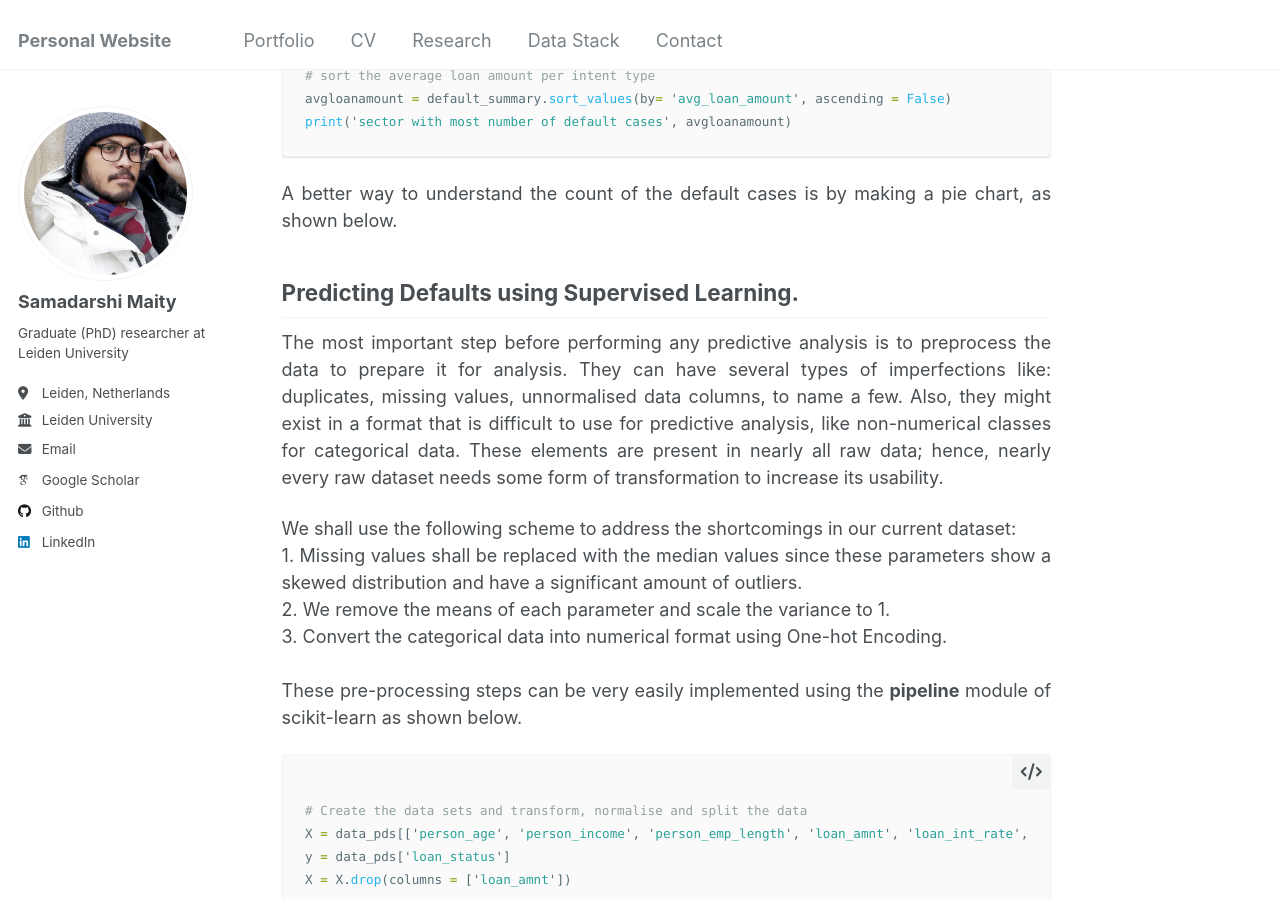
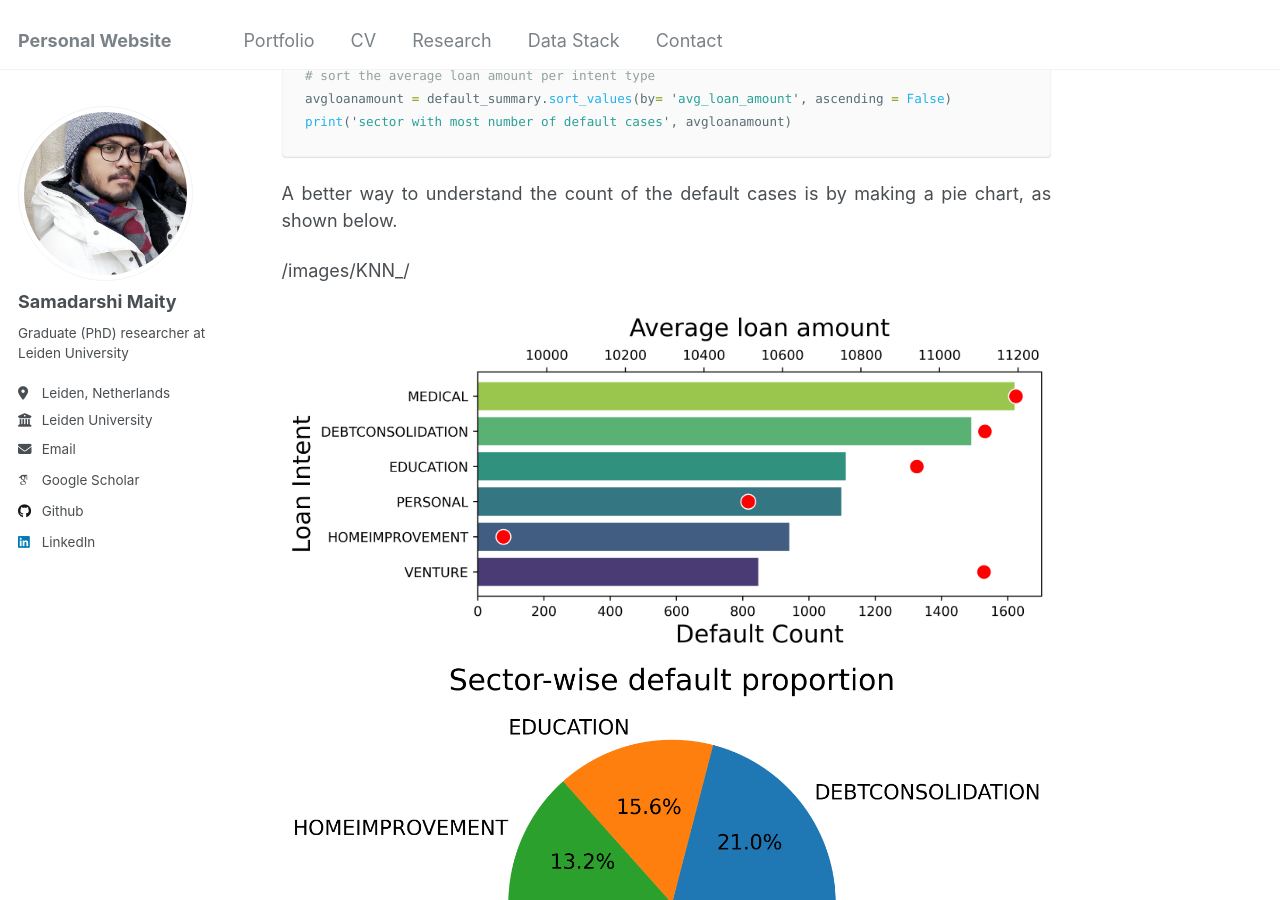
Before and after one commit to Samadarshi-Maity/Samadarshi-Maity.github.io, a Jekyll site: the page built from _portfolio/portfolio-3.md, in a window 1280 px wide and 900 px high, scrolled down 4467 px. Built offline with Jekyll 4.4.1, drawn with Linux system fonts in a browser that asks for light colours; some web fonts are replaced.

Commit message:
Update portfolio-3.md

````diff
--- a/_portfolio/portfolio-3.md
+++ b/_portfolio/portfolio-3.md
@@ -110,7 +110,7 @@ plt.ylabel('Loan % Income', size=18)
 plt.show()
 ```
 <p align="center">
-  <img src="https://github.com/Samadarshi-Maity/Samadarshi-Maity.github.io/raw/main/images/Credit_Risk_Assessment/boxplot.png" height="400">
+  <img src="/images/Credit_Risk_Assessment/boxplot.png" height="400">
 </p>
 
 <p align= 'justify'>
@@ -141,6 +141,13 @@ print('sector with most number of default cases', avgloanamount)
 <p align = 'justify'>
 A better way to understand the count of the default cases is by making a pie chart,
 as shown below.
+</p>
+
+/images/KNN_/
+
+<p align="center">
+  <img src="/images/Credit_Risk_Assessment/barplot.png" height="400">
+  <img src="/images/Credit_Risk_Assessment/piechart.png" height="400">
 </p>
 
 ## Predicting Defaults using Supervised Learning.
````
